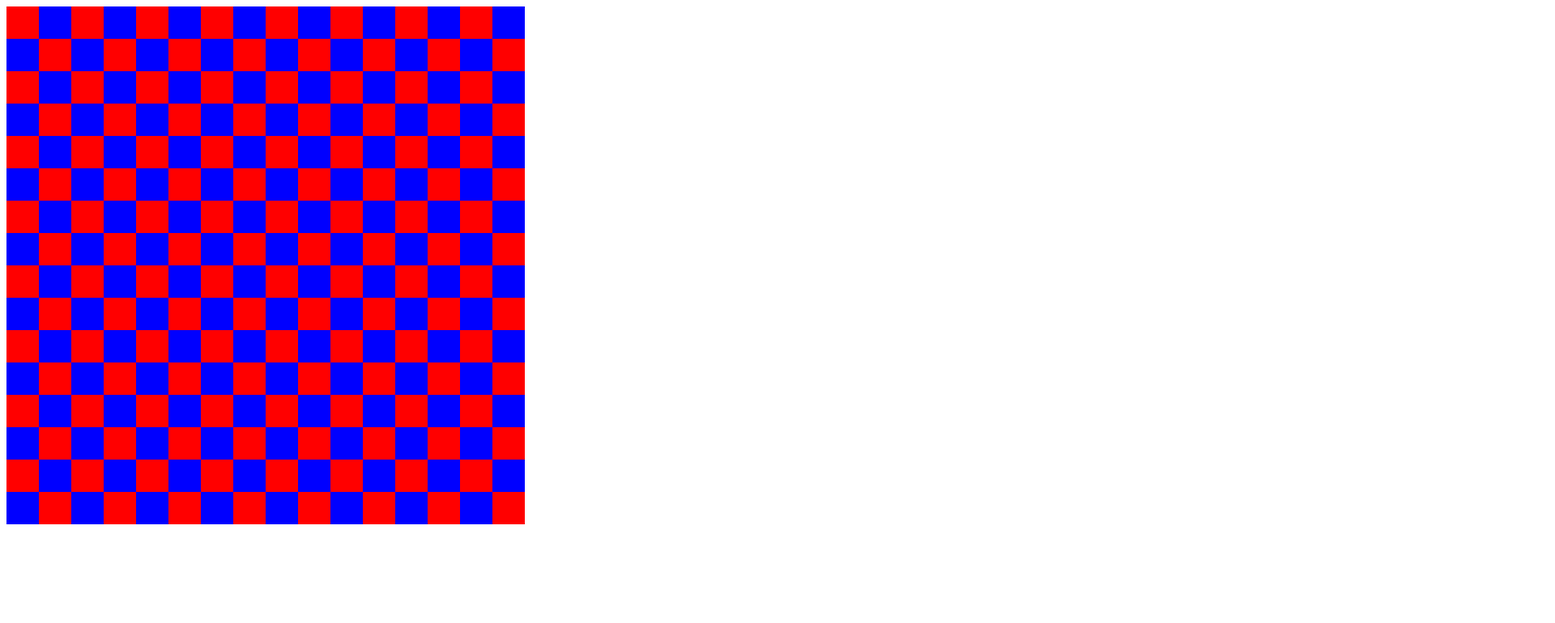
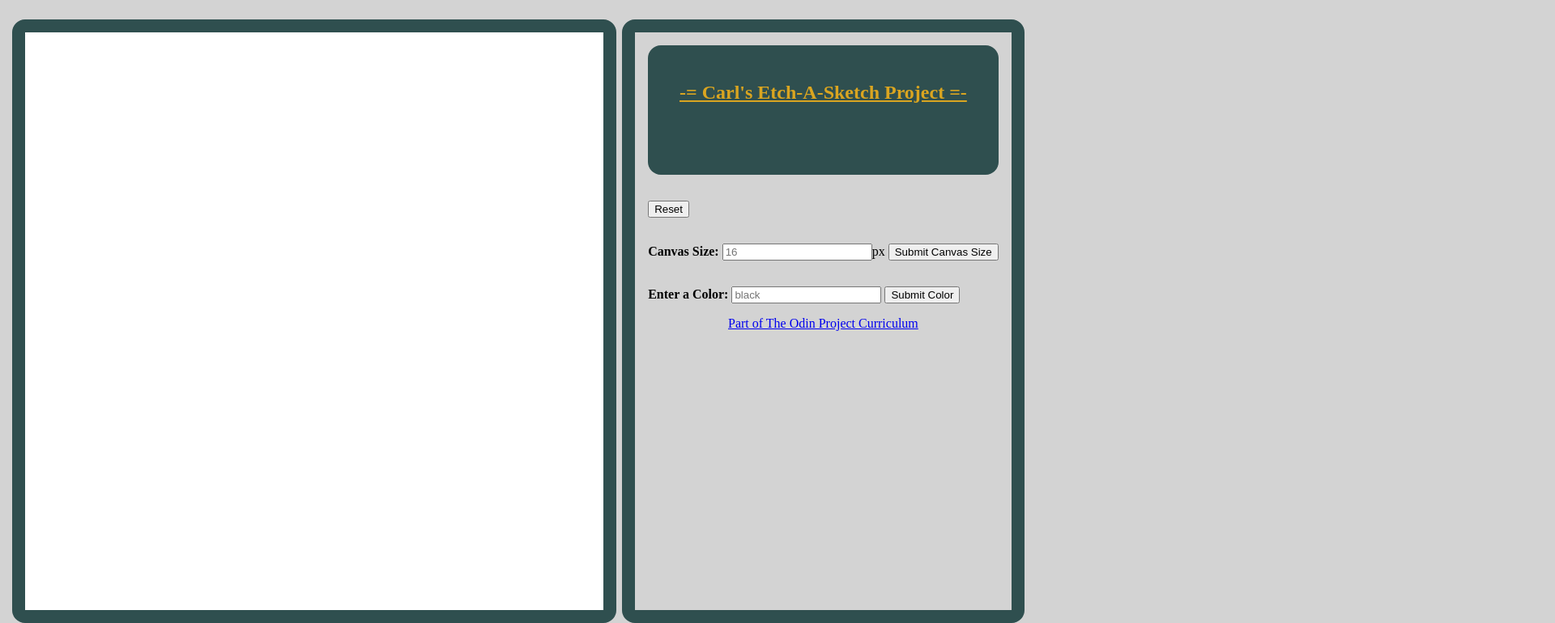
Before and after one commit to Culinarytracker/Etch-A-Sketch, a plain HTML site: page index.html in a window 1280 px wide. Shown: the top 770 px of the page at 81% size, 1920 px wide, since content can reach past the window. Drawn offline with Linux system fonts and the light colour scheme.

Commit message:
finish out project basics

```diff
--- a/index.html
+++ b/index.html
@@ -6,7 +6,31 @@
         <meta charset="UTF-8">
     </head>
     <body>
-     <div class="container" id="grid-container"></div>
+
+
+
+            <div class="container" id="grid-container"></div>
+
+            <div class="container" id="utility-container">
+                <div id="header">
+                    <h2>-= Carl's Etch-A-Sketch Project =-</h2> <br>
+                </div>
+                <div><button id="reset">Reset</button></div>
+                <div>
+                    <label for="gridSize">Canvas Size:</label>
+                    <input type="text" name="gridSize" id="gridSize" autocomplete="off" placeholder="16">px
+                    <button id="gridSizeSubmit">Submit Canvas Size</button>
+                </div>
+                <div>
+                    <label for="drawColor">Enter a Color:</label>
+                    <input type="text" name="drawColor" id="drawColor" autocomplete="off" placeholder="black">
+                    <button id="drawColorSubmit">Submit Color</button>
+                </div>
+                <a href="https://www.theodinproject.com/courses/web-development-101/lessons/etch-a-sketch-project?ref=lnav" id="odinLink">Part of The Odin Project Curriculum</a>
+            </div>
+
+    </div>
+
 
 
         <script src="script.js"></script>
--- a/script.js
+++ b/script.js
@@ -1,14 +1,25 @@
 
+const gridContainer = document.querySelector('#grid-container');
+let currentColor = 'black';
 
 function buildGrid(elementType, amtX, amtY) {
-    const gridContainer = document.querySelector('#grid-container');
+
     const biggest=Math.max(amtX, amtY);
-    gridContainer.style.width=`${(1000-(1000%biggest)*.1)}vmin`;
-    gridContainer.style.height=`${(1000-(1000%biggest)*.1)}vmin`;
+    console.log(`The Largest Dimension is ${biggest} squares.`);
+    const dimension=((1000-(1000%biggest))*.1)-10;
+    console.log(`The best percentage is ${dimension} percent.`);
+    const dimVmin=`${dimension}vmin`;
+    console.log(`The chosen dimension is ${biggest} square.`);
+    const squareSize=dimension/biggest;
+    const squareSizeVmin=`${squareSize}vmin`;
+    gridContainer.style.width=dimVmin;
+    gridContainer.style.height=dimVmin;
     for (let i = 0; i<amtY; i++){
         let newRow = document.createElement('div');
         newRow.className='row';
         newRow.id=('row-'+i);
+        newRow.style.width=dimVmin;
+        newRow.style.height=squareSizeVmin;
 
 
 
@@ -17,9 +28,10 @@ function buildGrid(elementType, amtX, amtY) {
             newElement.classList.add('square');
             newElement.setAttribute('data-row', i);
             newElement.setAttribute('data-col', j);
-            newElement.style.width = (80/amtX + 'vmin');
-            newElement.style.height = (80/amtY + 'vmin');
-            colorSet(newElement);
+            newElement.style.width = squareSizeVmin;
+            newElement.style.height = squareSizeVmin;
+            newElement.style.backgroundColor="white";
+            newElement.addEventListener("mouseover", setColor);
             newRow.appendChild(newElement);
 
         }
@@ -30,17 +42,41 @@ function buildGrid(elementType, amtX, amtY) {
 
 buildGrid('div', 16, 16);
 
+const resetBtn = document.querySelector('#reset');
+resetBtn.addEventListener("click", resetGrid);
 
-function colorSet(a) {
-    let color;
-    if (isSame(a)) {
-        color='red';
-    }else color='blue';
-    a.style.backgroundColor=color;
+const gridSizeBtn = document.querySelector("#gridSizeSubmit");
+gridSizeBtn.addEventListener("click", submitGridSize);
+const drawColorBtn = document.querySelector("#drawColorSubmit");
+drawColorBtn.addEventListener("click", submitDrawColor);
+
+function submitGridSize(){
+    removeGrid();
+    const newSize = document.querySelector("#gridSize").value;
+    buildGrid('div', newSize, newSize);
 }
 
-function isSame(a){
-    const numRow = a.getAttribute('data-row');
-    const numCol = a.getAttribute('data-col');
-    return ((numRow%2)==(numCol%2));
+function submitDrawColor(){
+    const newColor = document.querySelector("#drawColor").value;
+    currentColor=newColor;
 }
+
+function removeGrid() {
+    let rows = Array.from(gridContainer.children);
+    for (let row of rows) {
+        gridContainer.removeChild(row);
+    }
+}
+
+
+function resetGrid(e){
+    let squares = Array.from(document.querySelectorAll('.square'));
+    for (let square of squares) {
+        square.style.backgroundColor="white";
+    }
+}
+
+function setColor(e) {
+    e.target.style.backgroundColor=currentColor;
+    console.log(currentColor);
+}
--- a/style.css
+++ b/style.css
@@ -1,9 +1,56 @@
-#grid-container {
+body {
+    display: flex;
+    flex-direction: row;
+    justify-content: space-evenly;
+    background-color: lightgray;
+
+}
+
+#header {
     display: flex;
     flex-direction: column;
-    width: 80vmin;
-    height: 80vmin;
-    box-shadow: slategray;
+    color: firebrick;
+    background-color: darkslategrey;
+    text-align: center;
+    margin-top: 0;
+    margin-left: 0;
+    margin-right: 0;
+    height: 10rem;
+    justify-content: space-evenly;
+    align-items: center;
+    border-radius: 1rem;
+
+}
+#header>h2 {
+    color: goldenrod;
+    text-decoration: underline;
+}
+#odinLink {
+    justify-self: flex-end;
+    align-self: center;
+}
+
+#content-container {
+    display: flex;
+    flex-direction: row;
+    justify-content: space-evenly;
+}
+
+
+.container {
+    margin-top: 1rem;
+    display: flex;
+    flex-direction: column;
+    border-style: solid;
+    border-color: darkslategray;
+    border-width: 1rem;
+    border-radius: 1rem;
+}
+
+
+
+#utility-container>div{
+    margin: 1rem;
 }
 
 .row {
@@ -12,6 +59,6 @@
 
 }
 
-.square{
-    display: inline-block
+label {
+    font-weight: bold;
 }
```
